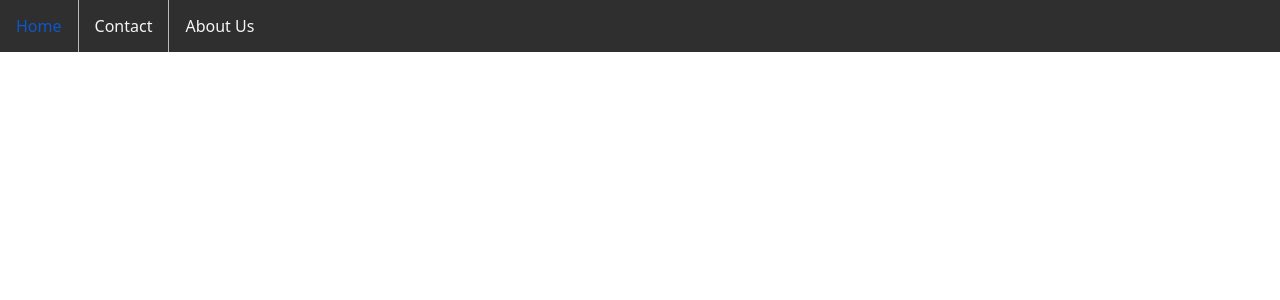
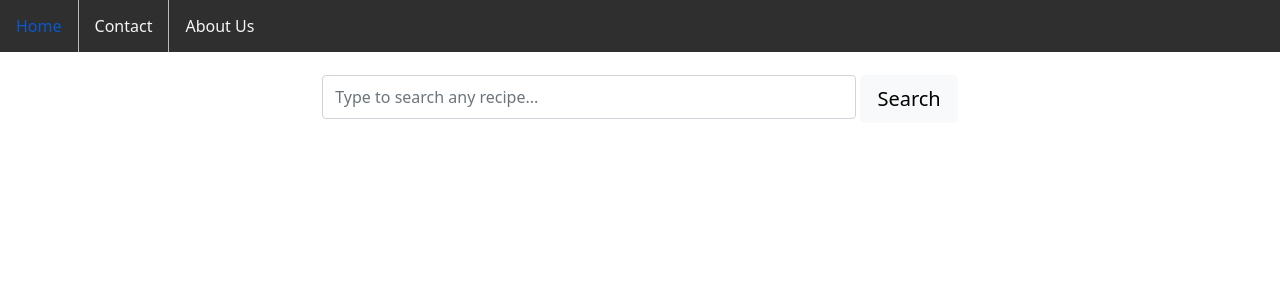
Before and after one commit to atibp1722/django-applications, a Django app: page /blog/ in a window 1280 px wide. Shown: the top 300 px of the page. Run offline with Django 5.2, Linux system fonts and the light colour scheme; data that the repository does not hold is empty.

Commit message:
start search function form

```diff
--- a/meals/blog/templates/blog/index.html
+++ b/meals/blog/templates/blog/index.html
@@ -20,6 +20,14 @@
         </div>
 
         <div class="container row text-center">
+
+            <form class="form-inline mb-5">
+                <div class="form-group">
+                    <input class="form-control" type="text" name="user_search"
+                    placeholder="Type to search any recipe..." style="display: inline-block; height: 2.75rem; width: 50%"/>
+                    <input type="submit" class="btn btn-light btn-lg" value="Search"></input>
+                </div>
+            </form>
 
             {% for i in meals %}
             <div class="col-lg-4 col-sm-12 mb-3">
```
